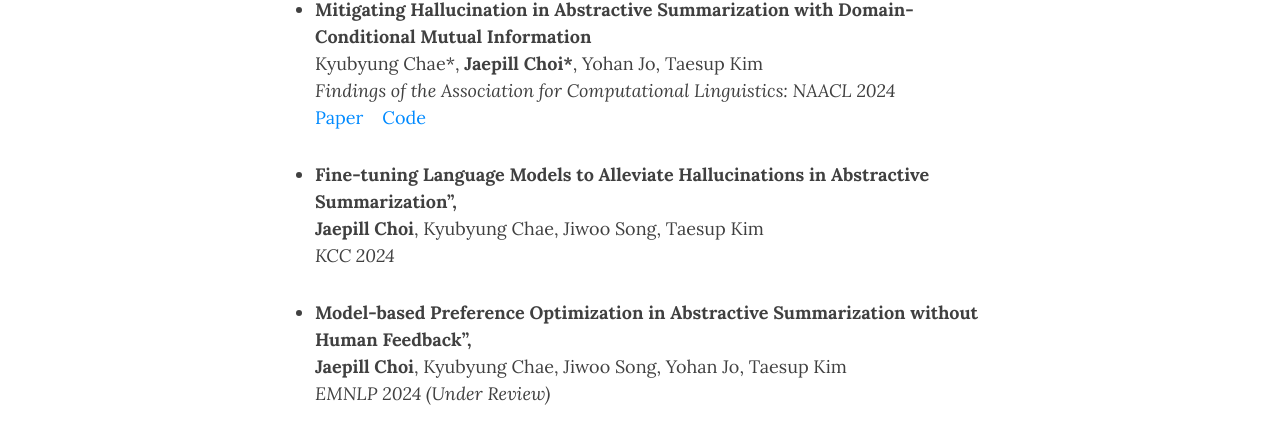
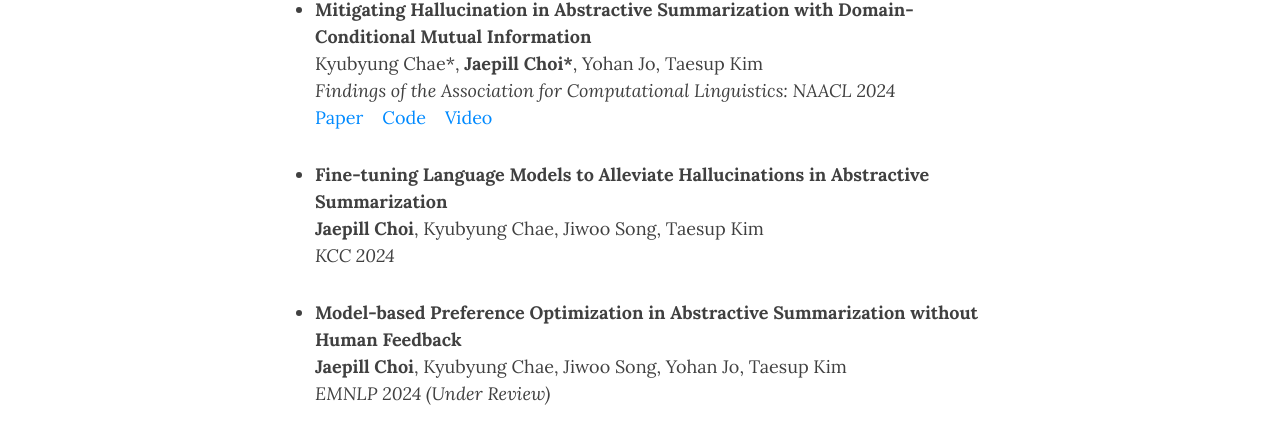
Before and after one commit to cjaep/cjaep.github.io, a Jekyll site: the page built from publications.md, in a window 1280 px wide and 1014 px high. Shown: the part 293-732 px from the top of the window. Built offline with Jekyll 4.4.1, drawn with Linux system fonts in a browser that asks for light colours; nearby versions of some CDN libraries; comment, search, counter and statistics services are not loaded.

Commit message:
publication

```diff
--- a/publications.md
+++ b/publications.md
@@ -11,16 +11,18 @@
 - **Mitigating Hallucination in Abstractive Summarization with Domain-Conditional Mutual Information**
   Kyubyung Chae\*, **Jaepill Choi\***, Yohan Jo, Taesup Kim
   *Findings of the Association for Computational Linguistics: NAACL 2024*
-  <a href="https://arxiv.org/abs/2404.09480" target="_blank">Paper</a>
+  <a href="https://aclanthology.org/2024.findings-naacl.117.pdf" target="_blank">Paper</a>
   &nbsp;&nbsp;
   <a href="https://github.com/qqplot/dcpmi" target="_blank">Code</a>
+  &nbsp;&nbsp;
+  <a href="https://youtu.be/j9MqhSnyIVo" target="_blank">Video</a>
   <!-- [Paper](https://arxiv.org/abs/2404.09480){: .btn .btn--primary}
   [Code](https://github.com/qqplot/dcpmi){: .btn .btn--primary} -->
 
-- **Fine-tuning Language Models to Alleviate Hallucinations in Abstractive Summarization”,**
+- **Fine-tuning Language Models to Alleviate Hallucinations in Abstractive Summarization**
   **Jaepill Choi**, Kyubyung Chae, Jiwoo Song, Taesup Kim
   *KCC 2024*
 
-- **Model-based Preference Optimization in Abstractive Summarization without Human Feedback”,**
+- **Model-based Preference Optimization in Abstractive Summarization without Human Feedback**
   **Jaepill Choi**, Kyubyung Chae, Jiwoo Song, Yohan Jo, Taesup Kim
   *EMNLP 2024 (Under Review)*
```
Also changed, not shown: 참고.txt (+8 -0 lines).
